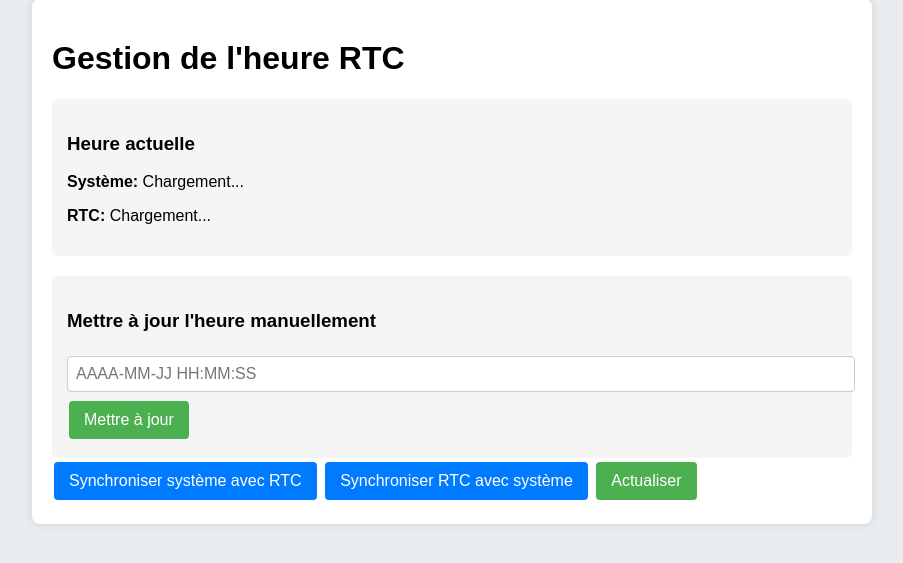
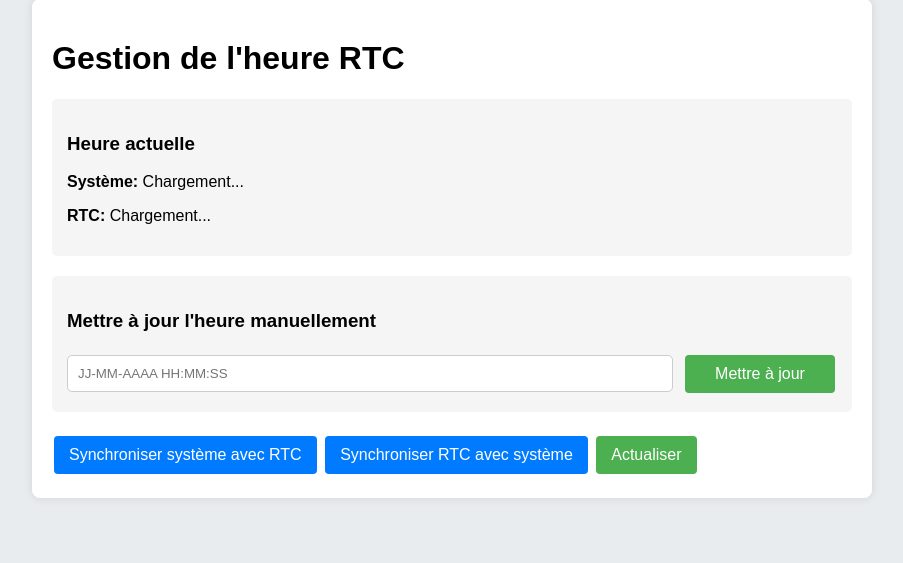
Before and after one commit to raphvsr/automated-hop-dryer, a PHP site: the page made by raspberry pi/web/time_management.php in a window 1280 px wide. Shown: the part 41-604 px from the top of the page, without its empty margins (188-1091 px from the left). Run offline with PHP 8.4, Linux system fonts and the light colour scheme; a user stored in the database is signed in.

Commit message:
Add manual time setting feature with input validation and UI enhancements

```diff
--- a/raspberry pi/web/src/css/time_management.css
+++ b/raspberry pi/web/src/css/time_management.css
@@ -9,7 +9,6 @@ body {
   padding: 20px;
   box-sizing: border-box;
 }
-
 .container {
   margin: 20px;
   padding: 20px;
@@ -24,23 +23,32 @@ body {
   padding: 15px;
   border-radius: 5px;
   margin-top: 20px;
+  margin-bottom: 20px;
+
+  display: flex;
+  flex-direction: column;
 }
-.manual-time input {
+.manual-time-input-container {
+  display: flex;
+  justify-content: space-between;
+  align-items: center;
   width: 100%;
-  padding: 8px;
-  margin: 5px 0;
+}
+#manual-time-input {
+  width: 100%;
+  padding: 10px;
   border: 1px solid #ccc;
-  border-radius: 4px;
-  font-size: 16px;
-}
-.btn-manual {
-  background-color: #ff9800;
+  border-radius: 5px;
+  margin-right: 10px;
 }
 .time-display {
   background: #f5f5f5;
   padding: 15px;
   border-radius: 5px;
   margin-bottom: 20px;
+}
+#setManualTime {
+  min-width: 150px;
 }
 .btn {
   background: #4caf50;
--- a/raspberry pi/web/time_management.php
+++ b/raspberry pi/web/time_management.php
@@ -1,9 +1,9 @@
 <?php
-session_start();
-if (!isset($_SESSION['username'])) {
-  header('Location: login.php');
-  exit();
-}
+// session_start();
+// if (!isset($_SESSION['username'])) {
+//   header('Location: login.php');
+//   exit();
+// }
 ?>
 <!DOCTYPE html>
 <html lang="en">
@@ -28,8 +28,10 @@ if (!isset($_SESSION['username'])) {
 
       <div class="manual-time">
         <h3>Mettre à jour l'heure manuellement</h3>
-        <input type="text" id="manual-time-input" placeholder="AAAA-MM-JJ HH:MM:SS">
-        <button class="btn btn-manual" id="setManualTime">Mettre à jour</button>
+        <div class="manual-time-input-container">
+          <input type="text" id="manual-time-input" placeholder="JJ-MM-AAAA HH:MM:SS">
+          <button class="btn" id="setManualTime">Mettre à jour</button>
+        </div>
       </div>
 
       <button class="btn btn-sync" id="syncSystemTime">
```
Also changed, not shown: raspberry pi/web/backend/php/api/rtc-sync.php (+40 -1 lines), raspberry pi/web/src/js/time_management.js (+30 -28 lines).
